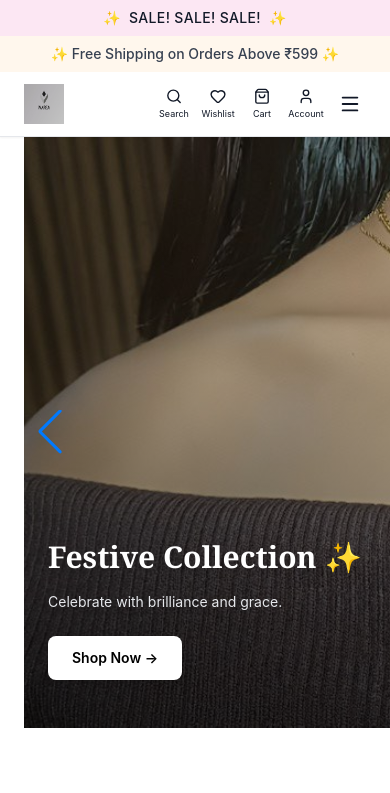
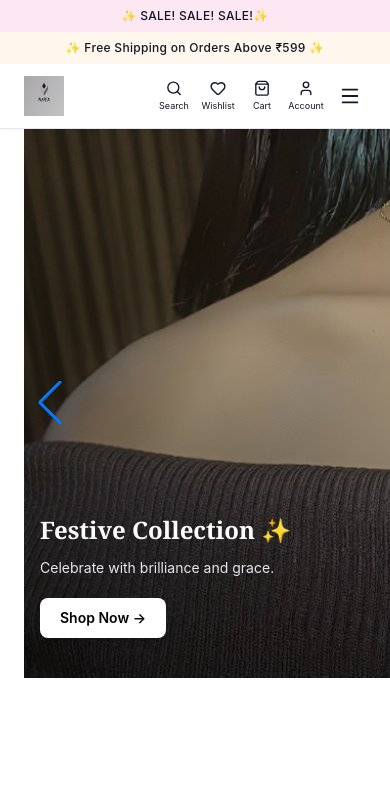
Before and after one commit to mohitkmr8566-ark/warea, a Next.js app: page / in a window 390 px wide. Shown: the top 793 px of the page. Built offline with nearby package versions, Linux system fonts and the light colour scheme.

Commit message:
feat(day7): fix responsive header, topbar, and hero carousel

```diff
--- a/components/Header.jsx
+++ b/components/Header.jsx
@@ -14,15 +14,10 @@ export default function Header() {
 
   return (
     <header className="border-b bg-white shadow-sm sticky top-0 z-40">
-      {/* Top Bar */}
-      <div className="bg-orange-50 text-center text-sm py-2 text-gray-700 font-medium">
-        ✨ Free Shipping on Orders Above ₹599 ✨
-      </div>
-
       {/* Main Header */}
-      <div className="page-container flex items-center justify-between h-16 md:h-20 px-2 md:px-0">
+      <div className="page-container flex items-center justify-between h-16 md:h-20 px-3 sm:px-4">
         {/* Logo */}
-        <Link href="/" className="flex items-center gap-2 md:gap-4">
+        <Link href="/" className="flex items-center gap-2 sm:gap-4">
           <Image
             src="/logo.png"
             alt="Warea Logo"
--- a/components/Hero.jsx
+++ b/components/Hero.jsx
@@ -43,7 +43,7 @@ const heroSlides = [
 
 export default function Hero() {
   return (
-    <section className="relative w-full h-[70vh] md:h-[80vh] overflow-hidden">
+    <section className="relative w-full h-[65vh] sm:h-[70vh] md:h-[80vh] lg:h-[85vh] overflow-hidden">
       <Swiper
         modules={[Autoplay, Pagination, Navigation]}
         autoplay={{ delay: 4000, disableOnInteraction: false }}
@@ -63,19 +63,21 @@ export default function Hero() {
                 priority={i === 0}
                 className="object-cover object-center"
               />
+
               {/* Overlay */}
               <div className="absolute inset-0 bg-gradient-to-t from-black/60 via-black/30 to-transparent"></div>
+
               {/* Text Content */}
-              <div className="absolute bottom-12 md:bottom-20 left-6 md:left-16 text-white max-w-xl">
-                <h1 className="text-3xl md:text-5xl font-serif font-bold leading-tight drop-shadow-lg">
+              <div className="absolute bottom-10 sm:bottom-14 md:bottom-20 left-4 sm:left-10 md:left-16 text-white max-w-xs sm:max-w-md md:max-w-xl">
+                <h1 className="text-2xl sm:text-4xl md:text-5xl font-serif font-bold leading-snug drop-shadow-lg">
                   {slide.title}
                 </h1>
-                <p className="mt-4 text-sm md:text-lg text-gray-200 drop-shadow-md max-w-md">
+                <p className="mt-3 sm:mt-4 text-sm sm:text-base md:text-lg text-gray-200 drop-shadow-md max-w-md">
                   {slide.desc}
                 </p>
                 <Link
                   href="/shop"
-                  className="inline-block mt-6 px-6 py-3 bg-white text-black text-sm md:text-base font-semibold rounded-lg shadow-md hover:bg-gray-200 transition"
+                  className="inline-block mt-5 sm:mt-6 px-5 sm:px-6 py-2.5 sm:py-3 bg-white text-black text-sm sm:text-base font-semibold rounded-lg shadow-md hover:bg-gray-200 transition"
                 >
                   Shop Now →
                 </Link>
--- a/components/TopBar.jsx
+++ b/components/TopBar.jsx
@@ -1,10 +1,18 @@
 // components/TopBar.jsx
 export default function TopBar() {
   return (
-    <div className="w-full bg-pink-100 text-center py-2 text-sm font-medium tracking-wide flex items-center justify-center gap-2">
-      <span className="text-yellow-500">✨</span>
-      <span> SALE! SALE! SALE!</span>
-      <span className="text-yellow-500">✨</span>
+    <div className="w-full">
+      {/* Sale Banner */}
+      <div className="w-full bg-pink-100 text-center py-2 text-xs sm:text-sm font-medium tracking-wide">
+        <span className="text-yellow-500">✨</span>
+        <span> SALE! SALE! SALE!</span>
+        <span className="text-yellow-500">✨</span>
+      </div>
+
+      {/* Free Shipping Banner */}
+      <div className="w-full bg-orange-50 text-center py-2 text-xs sm:text-sm font-medium tracking-wide">
+        ✨ Free Shipping on Orders Above ₹599 ✨
+      </div>
     </div>
   );
 }
```
